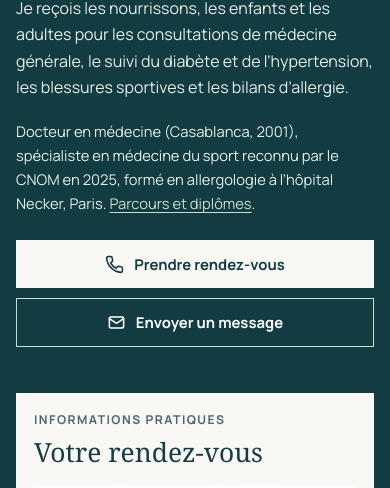
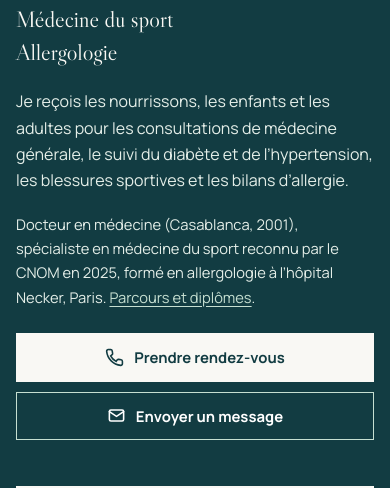
Before and after one commit to dirmedical007-lgtm/docteuradilhouari, a plain HTML site: page index.html in a window 390 px wide. Shown: the part 273-761 px from the top of the page. Drawn offline with Linux system fonts and the light colour scheme.

Commit message:
V5.2: enlarge and refine the three specialty labels on homepages

```diff
--- a/index.html
+++ b/index.html
@@ -29,7 +29,7 @@
   <meta property="og:image:height" content="559" />
 
   <link rel="icon" href="assets/favicon.svg" type="image/svg+xml" />
-  <link rel="stylesheet" href="styles.css?v=20261126-v51" />
+  <link rel="stylesheet" href="styles.css?v=20261126-v52" />
 
   <!-- JSON-LD: MedicalClinic + Physician -->
   <script type="application/ld+json">
@@ -314,7 +314,7 @@
         <div class="hero__copy">
           <p class="badge">Cabinet médical · Bouskoura · Ville Verte</p>
           <h1 class="name-signature"><span class="name-first">Dr Adil</span> <span class="name-last">Houari</span></h1>
-          <p class="hero__credentials">Médecine générale · Médecine du sport · Allergologie</p>
+          <p class="hero__credentials specialty-signature"><span class="specialty-item">Médecine générale</span> <span class="specialty-item">Médecine du sport</span> <span class="specialty-item">Allergologie</span></p>
           <p class="lead hero__intro">Je reçois les nourrissons, les enfants et les adultes pour les consultations de médecine générale, le suivi du diabète et de l’hypertension, les blessures sportives et les bilans d’allergie.</p>
           <p class="hero__bio">Docteur en médecine (Casablanca, 2001), spécialiste en médecine du sport reconnu par le CNOM en 2025, formé en allergologie à l’hôpital Necker, Paris. <a href="dr-adil-houari/">Parcours et diplômes</a>.</p>
 
--- a/styles.css
+++ b/styles.css
@@ -1189,3 +1189,22 @@ html:not([dir=rtl]) .home-v4 .hero__copy h1.name-signature{font-family:"Libre Ca
 html[dir=rtl] .home-v4 .name-signature .name-last{font-size:1.17em;line-height:1.2}
 @media(max-width:849px){html:not([dir=rtl]) .home-v4 .hero__copy h1.name-signature{font-size:clamp(2.8rem,7.2vw,4.2rem)}}
 @media(max-width:480px){html:not([dir=rtl]) .home-v4 .hero__copy h1.name-signature{font-size:clamp(2.5rem,10.2vw,3.35rem);margin-bottom:17px}}
+
+/* V5.2 — specialty line: a refined, more prominent editorial subtitle. */
+.home-v4 .hero__copy .hero__credentials.specialty-signature{
+ display:flex;flex-wrap:wrap;align-items:baseline;column-gap:.45em;row-gap:.22em;
+ font-size:clamp(1.35rem,2.1vw,1.75rem);font-weight:400;line-height:1.3;
+ color:#f9f8f4;letter-spacing:.005em;margin:0 0 25px;max-width:100%;
+}
+html:not([dir=rtl]) .home-v4 .hero__copy .specialty-signature{font-family:"Libre Caslon Display",Georgia,serif}
+.home-v4 .specialty-signature .specialty-item{display:inline-flex;align-items:baseline;gap:.45em;white-space:nowrap}
+.home-v4 .specialty-signature .specialty-item+.specialty-item::before{content:"·";color:#c6dfd1}
+html[dir=rtl] .home-v4 .hero__copy .specialty-signature{font-family:inherit;font-size:clamp(1.15rem,1.8vw,1.5rem);font-weight:500;letter-spacing:0}
+@media(max-width:849px){
+ .home-v4 .hero__copy .hero__credentials.specialty-signature{font-size:clamp(1.4rem,3.4vw,1.7rem)}
+}
+@media(max-width:560px){
+ .home-v4 .hero__copy .hero__credentials.specialty-signature{flex-direction:column;align-items:flex-start;gap:5px;font-size:clamp(1.4rem,5vw,1.6rem);line-height:1.25;margin-bottom:22px}
+ .home-v4 .specialty-signature .specialty-item+.specialty-item::before{content:none}
+ html[dir=rtl] .home-v4 .hero__copy .specialty-signature{font-size:1.25rem;line-height:1.5}
+}
```
Also changed, not shown: ar/index.html (+2 -2 lines), en/index.html (+2 -2 lines).
